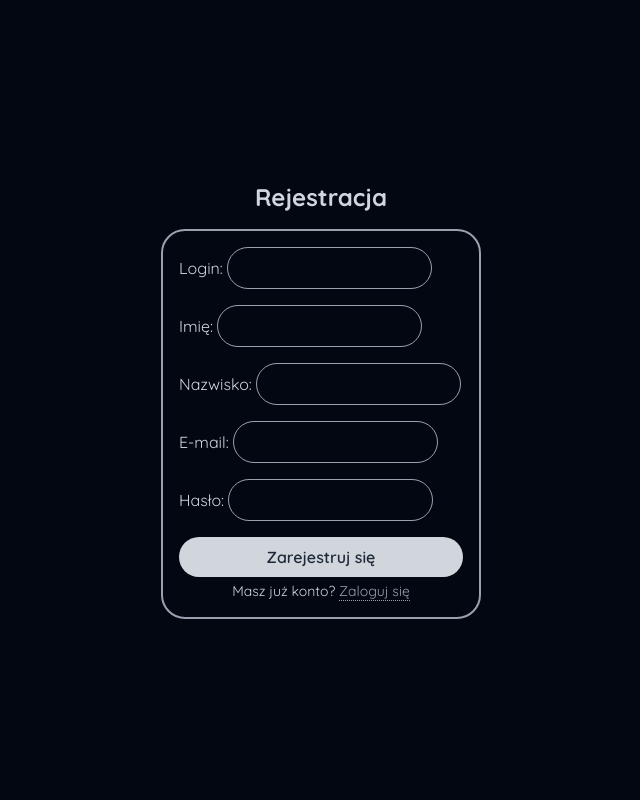
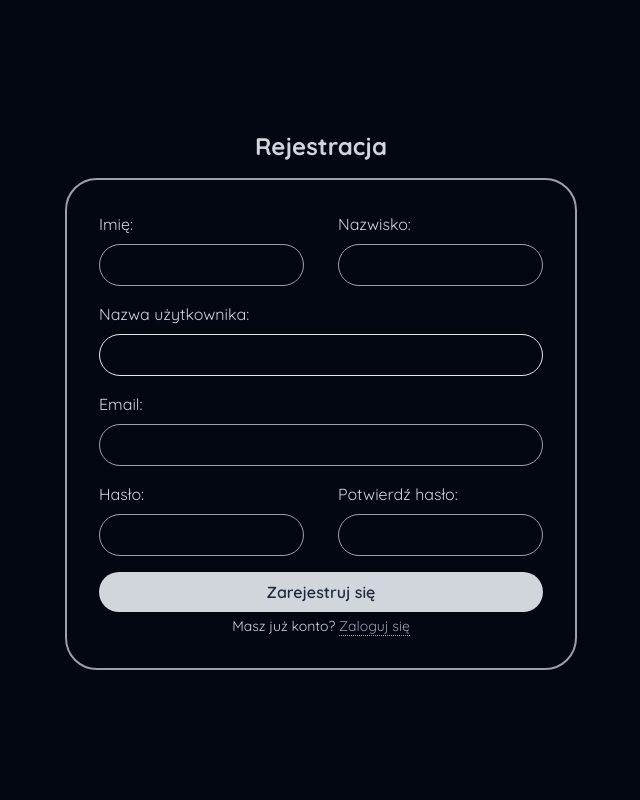
Before and after one commit to FunTomDev/liminf, a Django app: page /register/ in a window 1280 px wide. Shown: the whole page, without its empty margins (319-959 px from the left). Run offline with Django 5.2, Linux system fonts and the light colour scheme; style sheets or scripts are compiled from the project's sources; some libraries are stand-ins or nearby versions.

Commit message:
Changed registration page to connect it with django framework

```diff
--- a/frontend/templates/users/register.html
+++ b/frontend/templates/users/register.html
@@ -1,34 +1,56 @@
-{% extends 'base_no_heafoo.html' %}
-
-{% block content %}
-<div class="h-screen grid place-items-center">
-	<div class="w-80 flex flex-col gap-4">
+{% extends 'base_no_heafoo.html' %} {% block content %}
+<div class="h-screen p-4 grid place-items-center">
+	<div class="w-full max-w-lg flex flex-col gap-4">
 		<h2 class="text-2xl font-bold text-gray-300 text-center">Rejestracja</h2>
-		<form action="{% url 'users:register' %}" class="main-form p-4 border-gray-400 border-2 rounded-3xl" method="post">
+		<form class="form-primary" action="{% url 'users:register' %}" class="main-form p-4 border-gray-400 border-2 rounded-3xl" method="post">
 			{% csrf_token %}
+			<div class="flex flex-row max-sm:flex-col justify-between gap-2">
 				<div>
-	  			<label for="username">Login:</label>
-				<input type="text" name="username" id="username">
+					<label for="{{ form.first_name.id_for_label }}">Imię:</label>
+					{{ form.first_name }} {% if form.first_name.errors %}
+					<div class="error">{{ form.first_name.errors }}</div>
+					{% endif %}
 				</div>
 				<div>
-	  			<label for="username">Imię:</label>
-				<input type="text" name="username" id="username">
+					<label for="{{ form.last_name.id_for_label }}">Nazwisko:</label>
+					{{ form.last_name }} {% if form.last_name.errors %}
+					<div class="error">{{ form.last_name.errors }}</div>
+					{% endif %}
+				</div>
 			</div>
 			<div>
-	  			<label for="username">Nazwisko:</label>
-				<input type="text" name="username" id="username">
+				<label for="{{ form.username.id_for_label }}">Nazwa użytkownika:</label>
+				{{ form.username }} {% if form.username.errors %}
+				<div class="error">{{ form.username.errors }}</div>
+				{% endif %}
 			</div>
+
 			<div>
-	  			<label for="email">E-mail:</label>
-				<input type="email" name="email" id="email">
+				<label for="{{ form.email.id_for_label }}">Email:</label>
+				{{ form.email }} {% if form.email.errors %}
+				<div class="error">{{ form.email.errors }}</div>
+				{% endif %}
 			</div>
+
+			<div class="flex flex-row max-sm:flex-col justify-between gap-2">
 				<div>
-				<label for="password">Hasło:</label>
-				<input type="password" name="password" id="password">
+					<label for="{{ form.password1.id_for_label }}">Hasło:</label>
+					{{ form.password1 }} {% if form.password1.errors %}
+					<div class="error">{{ form.password1.errors }}</div>
+					{% endif %}
 				</div>
+
+				<div>
+					<label for="{{ form.password2.id_for_label }}">Potwierdź hasło:</label>
+					{{ form.password2 }}
+				</div>
+			</div>
+			{% if form.password2.errors %}
+			<div class="error">{{ form.password2.errors }}</div>
+			{% endif %}
 			<div class="flex flex-col items-center gap-1">
-				<input class="w-full" type="submit" value="Zarejestruj się">
-				<p class="text-sm">Masz już konto? <a class = "inline-link__sm" href="{% url 'users:login' %}">Zaloguj się</a></p>
+				<input class="w-full" type="submit" value="Zarejestruj się" />
+				<p class="text-sm">Masz już konto? <a class="inline-link__sm" href="{% url 'users:login' %}">Zaloguj się</a></p>
 			</div>
 		</form>
 	</div>
```
Lines whose indentation alone changed are shown as unchanged.
